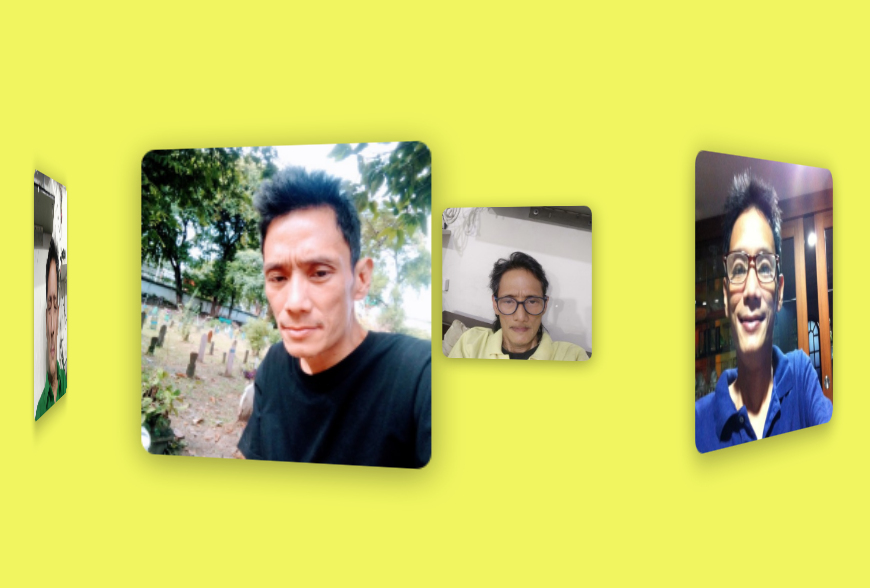
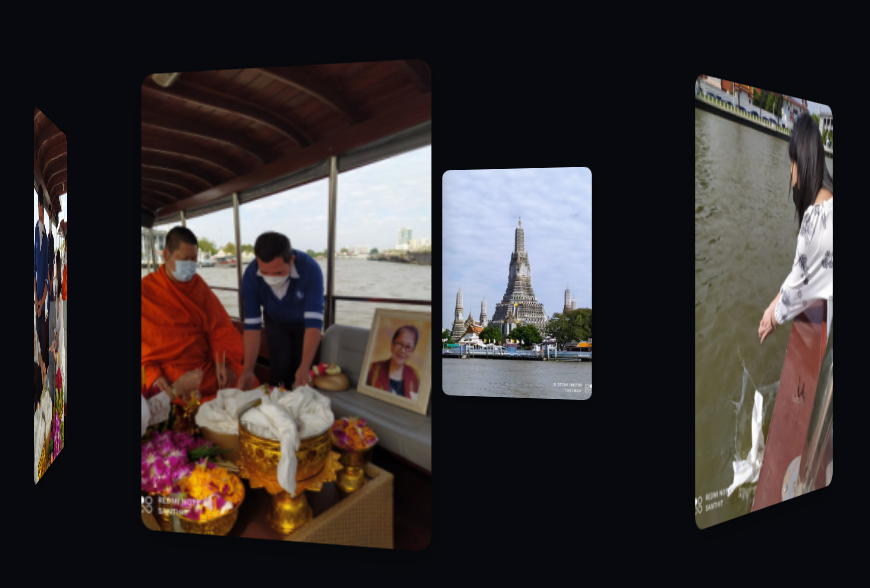
Before and after one commit to san2210/web, a plain HTML site: page new.html in a window 1280 px wide. Shown: the part 136-724 px from the top of the page, without its empty margins (172-1042 px from the left). Drawn offline with Linux system fonts and the light colour scheme.

Commit message:
Add files via upload

```diff
--- a/about.html
+++ b/new.html
@@ -7,7 +7,7 @@
 
 
     body {
-      background: #f0f560;
+      background: hsl(220, 33%, 4%);
       display: flex;
       justify-content: center;
       align-items: center;
@@ -17,7 +17,7 @@
     .banner-container {
       perspective: 1000px;
       width: 200px;
-      height: 200px;
+      height: 300px;
       position: relative;
     }
     .banner {
@@ -30,7 +30,7 @@
     .banner img {
       position: absolute;
       width: 200px;
-      height: 200px;
+      height: 300px;
       left: 40px;
       top: 25px;
       object-fit: cover;
@@ -62,12 +62,12 @@
 
   <div class="banner-container">
     <div class="banner">
-      <img src="1.jpg" alt="1">
-      <img src="2.jpg" alt="2">
-      <img src="3.jpg" alt="3">
-      <img src="4.jpg" alt="4">
-      <img src="5.jpg" alt="5">
-      <img src="6.jpg" alt="6">
+      <img src="21.jpg" alt="1">
+      <img src="22.jpg" alt="2">
+      <img src="23.jpg" alt="3">
+      <img src="24.jpg" alt="4">
+      <img src="25.jpg" alt="5">
+      <img src="26.jpg" alt="6">
     </div>
   </div>
 
--- a/styles.css
+++ b/styles.css
@@ -50,8 +50,8 @@ button {
   background: #8d03f7;
   color: #fff;
   border: none;
-  padding: 12px 30px;
-  font-size: 1rem;
+  padding: 30px 80px;
+  font-size: 2rem;
   border-radius: 5px;
   cursor: pointer;
   transition: background 0.3s ease;
```
Also changed, not shown: index.html (+4 -3 lines), 21.jpg (added), 22.jpg (added), 23.jpg (added), 24.jpg (added), 25.jpg (added), 26.jpg (added).
